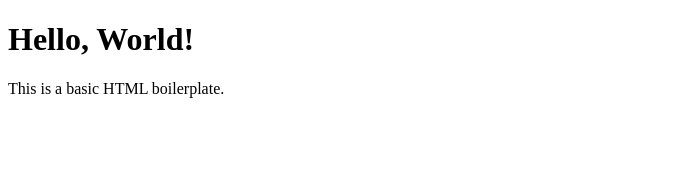
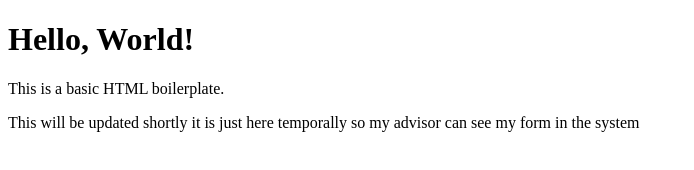
Before and after one commit to CJFaber/cfaber.github.io, a plain HTML site: page index.html in a window 1280 px wide. Shown: the whole page, without its empty margins (0-694 px from the left). Drawn offline with Linux system fonts and the light colour scheme.

Commit message:
updated index.html

```diff
--- a/index.html
+++ b/index.html
@@ -7,5 +7,6 @@
 <body>
 	<h1>Hello, World!</h1>
 	<p>This is a basic HTML boilerplate.</p>
+	<p>This will be updated shortly it is just here temporally so my advisor can see my form in the system</p>
 </body>
 </html>
```
